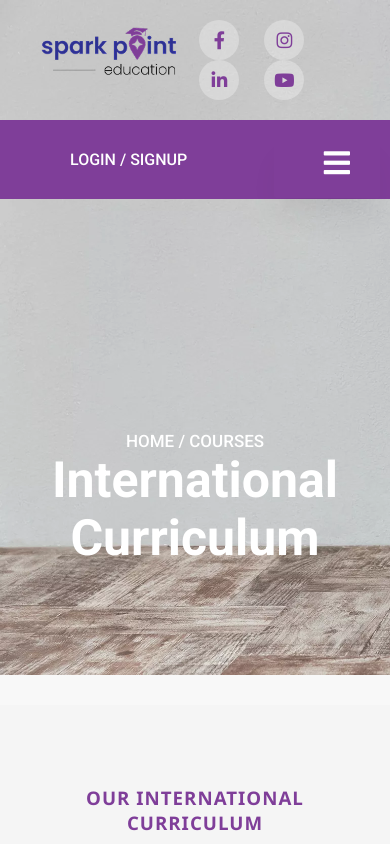
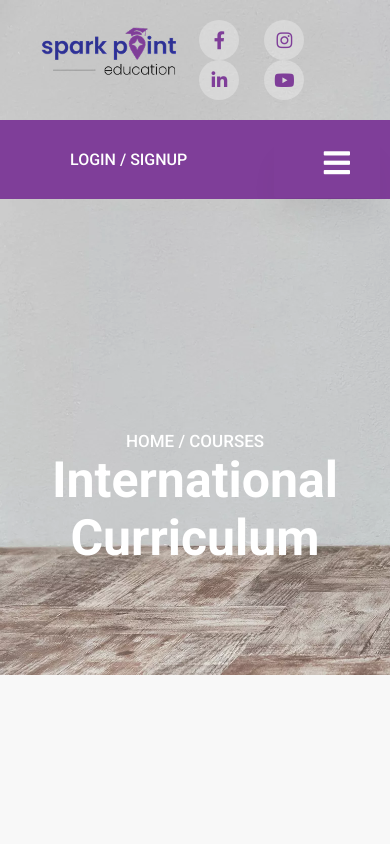
Before and after one commit to vishalsingh612/sparkpointeducation, a React (Create React App) app: page /courses/international-curriculum in a window 390 px wide. Shown: the top 844 px of the page. Built offline with nearby package versions, Linux system fonts and the light colour scheme.

Commit message:
responsive

```diff
--- a/src/components/common/back/Back.jsx
+++ b/src/components/common/back/Back.jsx
@@ -10,7 +10,7 @@ const Back = ({ title }) => {
         <h2>Home / {location.pathname.split("/")[1]}</h2>
         <h1>{title}</h1>
       </section>
-      <div className='margin2'></div>
+      <div className='margin'></div>
     </>
   )
 }
```
